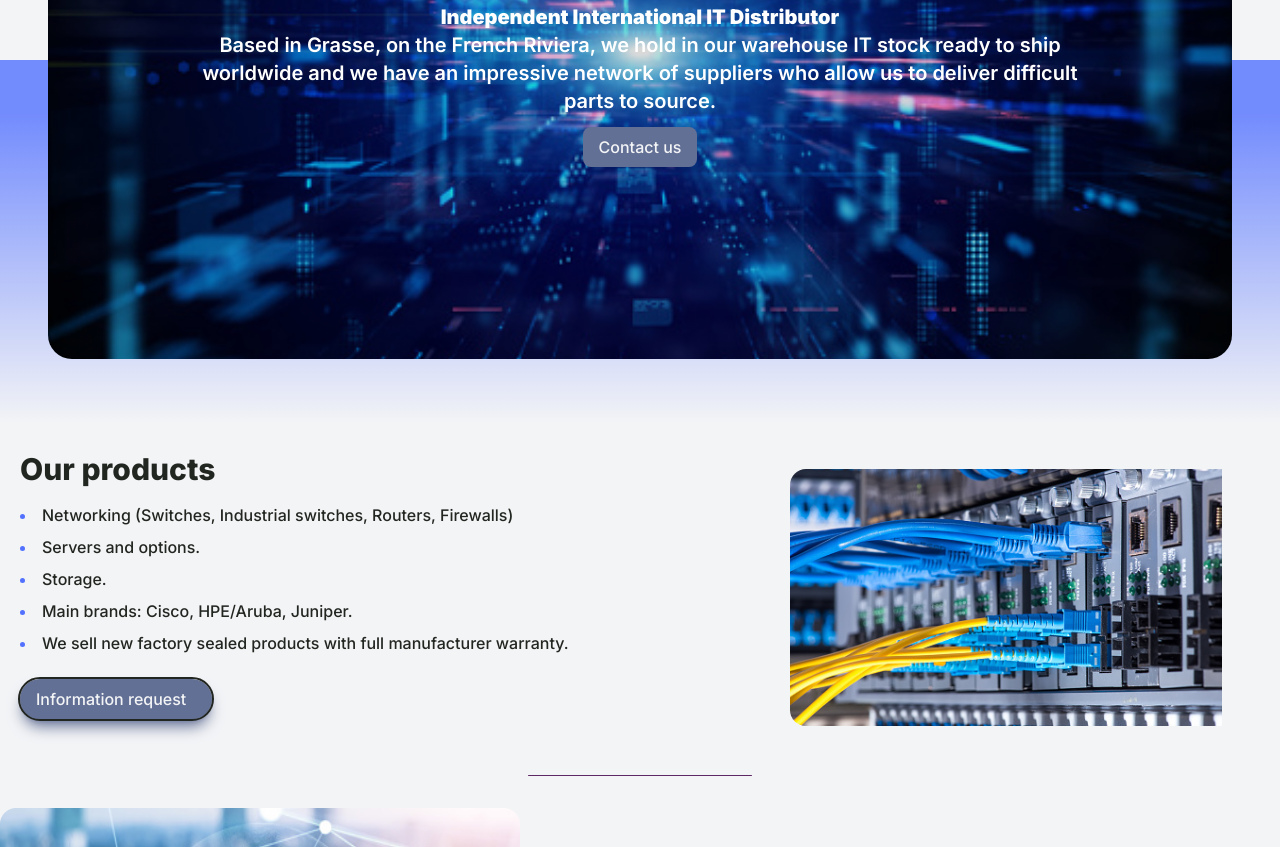
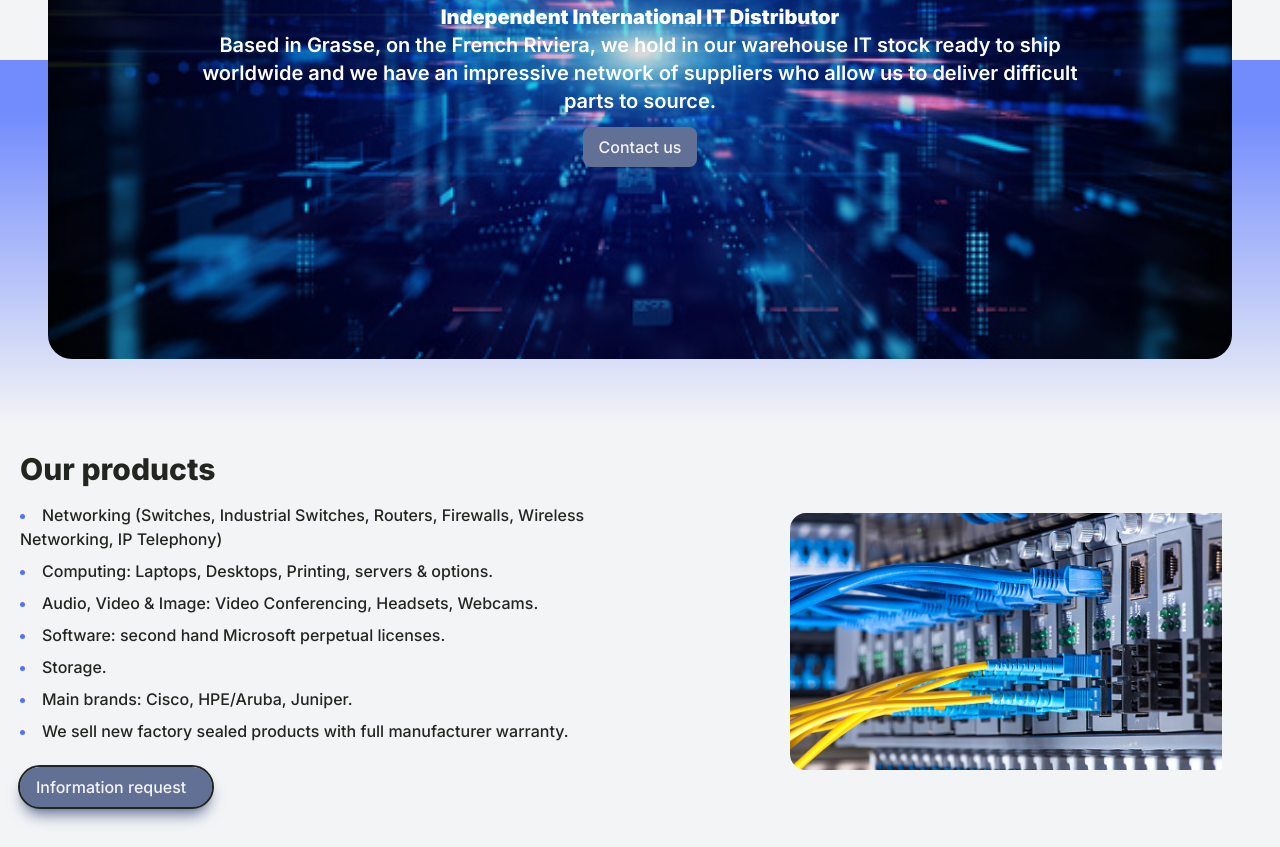
Before and after one commit to MrBabon/TopSpoT, a website with bundled scripts: page index.html in a window 1280 px wide. Shown: the part 350-1197 px from the top of the page. Built offline with nearby package versions, Linux system fonts and the light colour scheme.

Commit message:
ajout de quelques infos a la demande du client

```diff
--- a/index.html
+++ b/index.html
@@ -52,25 +52,16 @@
                     </div>
                 </div>
             </section>
-            <!-- <section id="partner" class="">
-                <div class="px-3 pb-8">
-                    <p class="text-center text-sm text-Topspot-black">Lorem ipsum, dolor sit amet consectetur adipisicing elit. Culpa</p>
-                </div>
-                <div class="flex justify-evenly items-center mb-8">
-                    <img src="assets/images/ruby.png" alt="" class="w-10">
-                    <img src="assets/images/ruby.png" alt="" class="w-10">
-                    <img src="assets/images/ruby.png" alt="" class="w-10">
-                    <img src="assets/images/ruby.png" alt="" class="w-10">
-                </div>
-            </section> -->
             <div class="w-40 mx-auto mb-10"></div>
             <!-- PRESENTATION ARTICLES -->
             <section id="presentation" class="group flex flex-col md:mx-auto lg:flex-row lg:items-center lg:mx-auto xl:w-[1400px]">
                 <div class=" px-5 w-full lg:w-1/2">
                     <h2 class="text-3xl text-Topspot-black font-extrabold">Our products</h2>
                     <ul class="list-disc list-inside text-Topspot-blue text-sm font-medium mt-4 md:text-base space-y-2">
-                        <li><span class="text-Topspot-black">Networking (Switches, Industrial switches, Routers, Firewalls)</span></li>
-                        <li><span class="text-Topspot-black">Servers and options.</span></li>
+                        <li><span class="text-Topspot-black">Networking (Switches, Industrial Switches, Routers, Firewalls, Wireless Networking, IP Telephony)</span></li>
+                        <li><span class="text-Topspot-black">Computing: Laptops, Desktops, Printing, servers & options.</span></li>
+                        <li><span class="text-Topspot-black">Audio, Video & Image: Video Conferencing, Headsets, Webcams.</span></li>
+                        <li><span class="text-Topspot-black">Software: second hand Microsoft perpetual licenses.</span></li>
                         <li><span class="text-Topspot-black">Storage.</span></li>
                         <li><span class="text-Topspot-black">Main brands: Cisco, HPE/Aruba, Juniper.</span></li>
                         <li><span class="text-Topspot-black">We sell new factory sealed products with full manufacturer warranty.</span></li>
```
Also changed, not shown: 3 other files.
